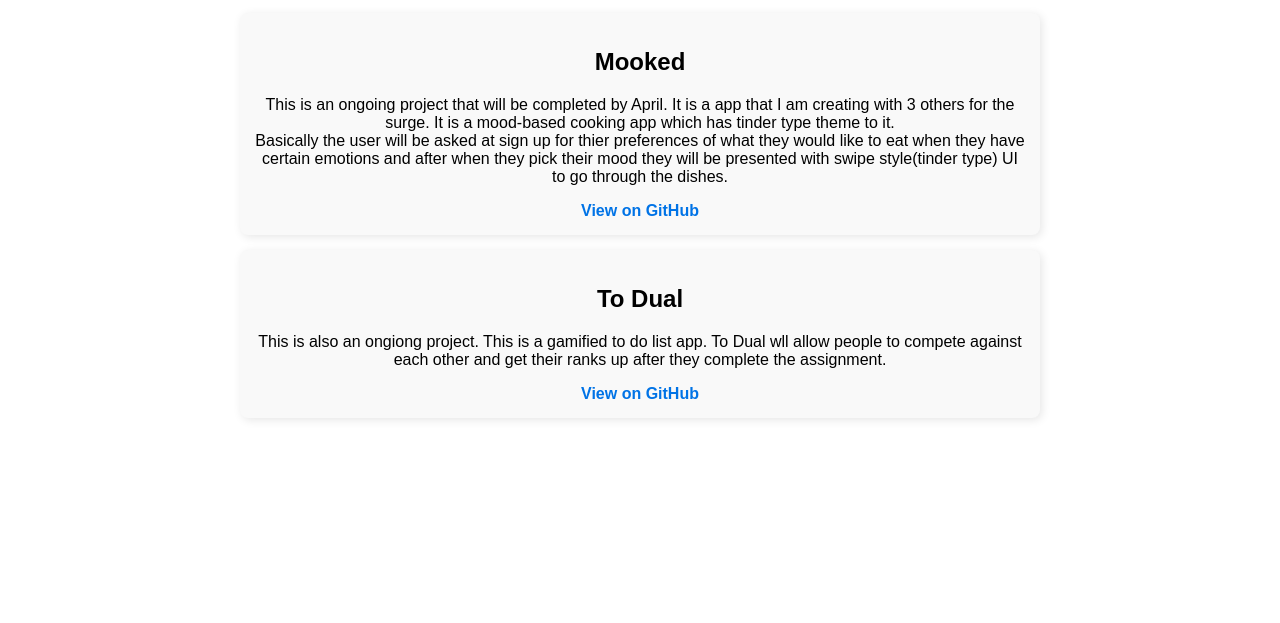
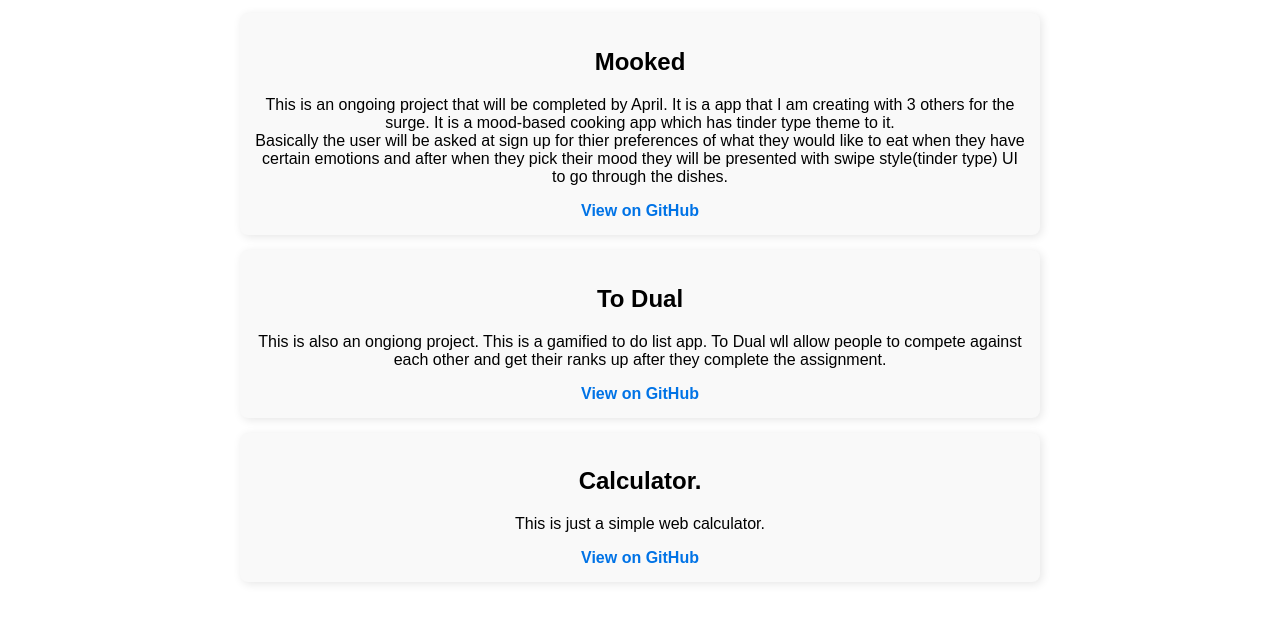
Before and after one commit to armarnkarki/armarnkarki, a plain HTML site: page projects.html in a window 1280 px wide. Shown: the part 225-848 px from the top of the page. Before the commit the page ends 800 px from the top, so only its background shows below. Drawn offline with Linux system fonts and the light colour scheme.

Commit message:
added the final part of the project code

```diff
--- a/projects.html
+++ b/projects.html
@@ -96,6 +96,11 @@
             <a href="https://github.com/CMPT-276-SPRING-2025/final-project-21-springs"" target="_blank">View on GitHub</a>
         </div>
 
+        <div class="project">
+            <h2>Calculator.</h2>
+            <p>This is just a simple web calculator.</p>
+            <a href="https://github.com/armarnkarki/calculator" target="_blank">View on GitHub</a>
+        </div>
 
     </div>
 </body>
```
